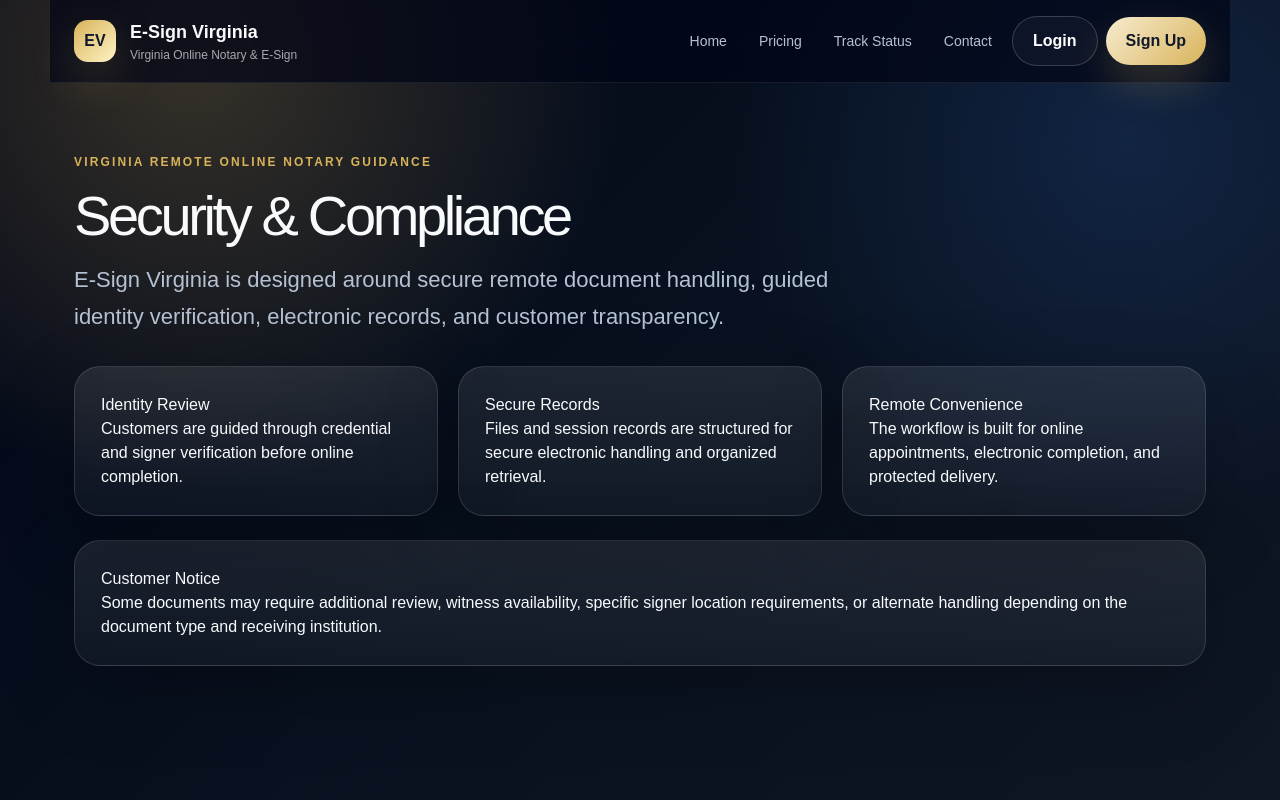
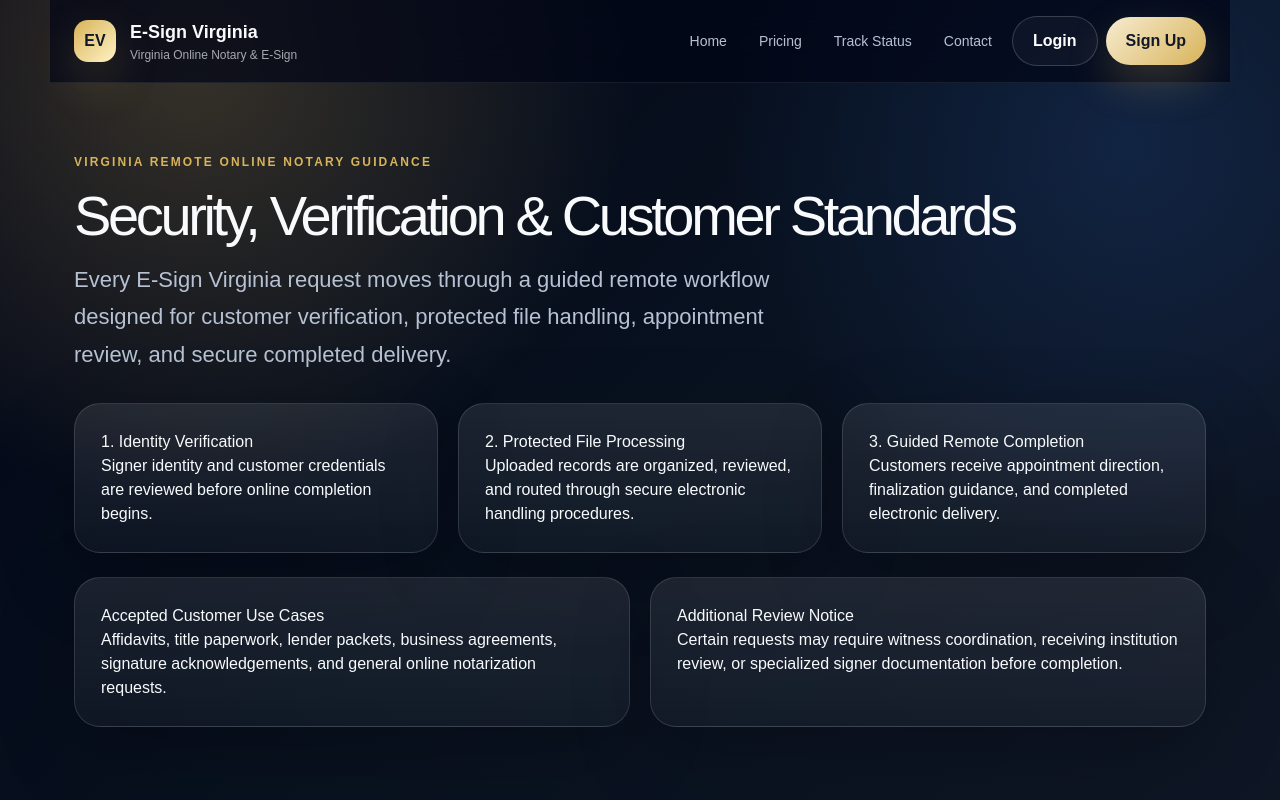
Before and after one commit to rawillia9801/esign, a Next.js app: page /compliance in a window 1280 px wide. Shown: the top 800 px of the page. Built offline with nearby package versions, Linux system fonts and the light colour scheme.

Commit message:
Refine compliance page into richer trust composition

```diff
--- a/app/compliance/page.tsx
+++ b/app/compliance/page.tsx
@@ -7,18 +7,18 @@ export default function CompliancePage(){
    <Header />
    <section style={{padding:'70px 0'}}>
     <div className="eyebrow">Virginia Remote Online Notary Guidance</div>
-    <h1 className="hero-title" style={{fontSize:'56px'}}>Security & Compliance</h1>
-    <p className="hero-copy">E-Sign Virginia is designed around secure remote document handling, guided identity verification, electronic records, and customer transparency.</p>
+    <h1 className="hero-title" style={{fontSize:'56px'}}>Security, Verification & Customer Standards</h1>
+    <p className="hero-copy">Every E-Sign Virginia request moves through a guided remote workflow designed for customer verification, protected file handling, appointment review, and secure completed delivery.</p>
 
     <div className="grid-3" style={{marginTop:'30px'}}>
-      <div className="card"><h3>Identity Review</h3><p>Customers are guided through credential and signer verification before online completion.</p></div>
-      <div className="card"><h3>Secure Records</h3><p>Files and session records are structured for secure electronic handling and organized retrieval.</p></div>
-      <div className="card"><h3>Remote Convenience</h3><p>The workflow is built for online appointments, electronic completion, and protected delivery.</p></div>
+      <div className="card"><h3>1. Identity Verification</h3><p>Signer identity and customer credentials are reviewed before online completion begins.</p></div>
+      <div className="card"><h3>2. Protected File Processing</h3><p>Uploaded records are organized, reviewed, and routed through secure electronic handling procedures.</p></div>
+      <div className="card"><h3>3. Guided Remote Completion</h3><p>Customers receive appointment direction, finalization guidance, and completed electronic delivery.</p></div>
     </div>
 
-    <div className="card" style={{marginTop:'24px'}}>
-      <h3>Customer Notice</h3>
-      <p>Some documents may require additional review, witness availability, specific signer location requirements, or alternate handling depending on the document type and receiving institution.</p>
+    <div className="grid-2" style={{marginTop:'24px'}}>
+      <div className="card"><h3>Accepted Customer Use Cases</h3><p>Affidavits, title paperwork, lender packets, business agreements, signature acknowledgements, and general online notarization requests.</p></div>
+      <div className="card"><h3>Additional Review Notice</h3><p>Certain requests may require witness coordination, receiving institution review, or specialized signer documentation before completion.</p></div>
     </div>
    </section>
    <Footer />
```
